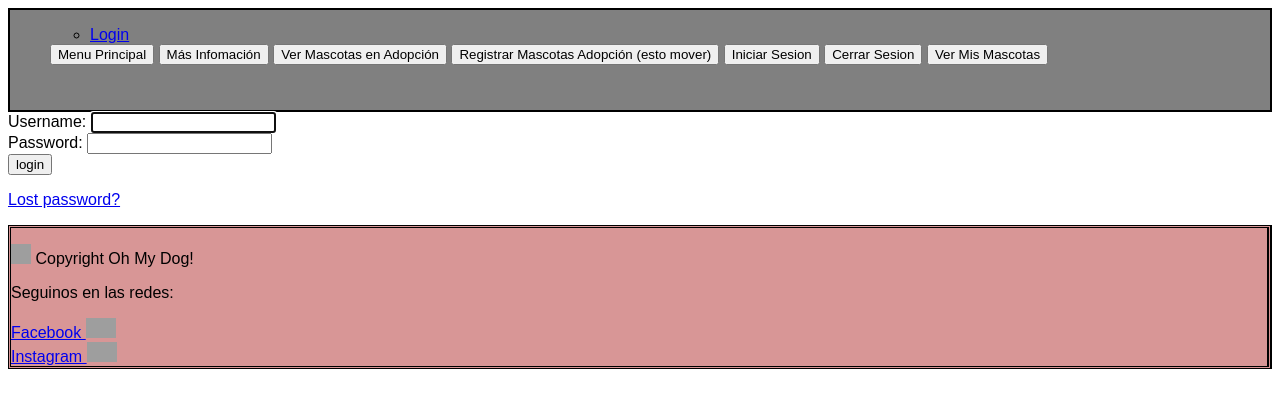
After one commit to dome0luis0valentin/OhMyDog, a Django app: page /accounts/login/ in a window 1280 px wide. The commit adds this page. Shown: the top 408 px of the page. Run offline with Django 4.2, Linux system fonts and the light colour scheme; grey boxes are pictures that could not be loaded.

Commit message:
Agrego inicio de seción, cierre de secion y olivido de contraseña

```diff
--- a/OhMyDog/settings.py
+++ b/OhMyDog/settings.py
@@ -131,3 +131,8 @@ STATIC_URL = 'static/'
 # https://docs.djangoproject.com/en/4.1/ref/settings/#default-auto-field
 
 DEFAULT_AUTO_FIELD = 'django.db.models.BigAutoField'
+
+# Redirect to home URL after login (Default redirects to /accounts/profile/)
+LOGIN_REDIRECT_URL = '/'
+
+EMAIL_BACKEND = 'django.core.mail.backends.console.EmailBackend'
--- a/main/urls.py
+++ b/main/urls.py
@@ -27,3 +27,8 @@ urlpatterns = [
     path('ver_mis_mascotas/<int:pk>', views.MascotaDetailView.as_view(), name='detalle de mis mascota'),
 
 ]
+
+#Add Django site authentication urls (for login, logout, password management)
+urlpatterns += [
+    path('accounts/', include('django.contrib.auth.urls')),
+]
--- a/templates/partials/_header.html
+++ b/templates/partials/_header.html
@@ -1,6 +1,16 @@
 <footer style="background-color: gray; height: 100px; border-width: 2px; border-style:double;">
     <nav>
         <ul>
+            <ul class="sidebar-nav">
+
+               {% if user.is_authenticated %}
+                 <li>User: {{ user.get_username }}</li>
+                 <li><a href="{% url 'logout'%}?next={{request.path}}">Logout</a></li>
+               {% else %}
+                 <li><a href="{% url 'login'%}?next={{request.path}}">Login</a></li>
+               {% endif %}
+            </ul>
+
             <form style="display: inline-block; " action="http://127.0.0.1:8000/menu_principal/">
                 <input type="submit" value="Menu Principal" />
             </form>
@@ -15,8 +25,12 @@
                 <input type="submit" value="Registrar Mascotas Adopción (esto mover)" />
             </form>
 
-            <form style="display: inline-block;" action="http://127.0.0.1:8000/inisio_Sesion/">
+            <form style="display: inline-block;" action="http://127.0.0.1:8000/accounts/login/">
                 <input type="submit" value="Iniciar Sesion" />
+            </form>
+
+            <form style="display: inline-block;" action="http://127.0.0.1:8000/accounts/logout/">
+                <input type="submit" value="Cerrar Sesion" />
             </form>
 
             <form style="display: inline-block;" action="http://127.0.0.1:8000/ver_mis_mascotas/">
--- /dev/null
+++ b/templates/registration/login.html
@@ -0,0 +1,39 @@
+{% extends "base.html" %}
+
+{% block content %}
+
+{% if form.errors %}
+<p>Your username and password didn't match. Please try again.</p>
+{% endif %}
+
+{% if next %}
+    {% if user.is_authenticated %}
+    <p>Your account doesn't have access to this page. To proceed,
+    please login with an account that has access.</p>
+    {% else %}
+    <p>Please login to see this page.</p>
+    {% endif %}
+{% endif %}
+
+<form method="post" action="{% url 'login' %}">
+{% csrf_token %}
+
+<div>
+  <td>{{ form.username.label_tag }}</td>
+  <td>{{ form.username }}</td>
+</div>
+<div>
+  <td>{{ form.password.label_tag }}</td>
+  <td>{{ form.password }}</td>
+</div>
+
+<div>
+  <input type="submit" value="login" />
+  <input type="hidden" name="next" value="{{ next }}" />
+</div>
+</form>
+
+{# Assumes you setup the password_reset view in your URLconf #}
+<p><a href="{% url 'password_reset' %}">Lost password?</a></p>
+
+{% endblock %}
--- /dev/null
+++ b/templates/registration/password_reset_done.html
@@ -0,0 +1,4 @@
+{% extends "base.html" %}
+{% block content %}
+<p>We've emailed you instructions for setting your password. If they haven't arrived in a few minutes, check your spam folder.</p>
+{% endblock %}
--- /dev/null
+++ b/templates/registration/password_reset_email.html
@@ -0,0 +1,2 @@
+Someone asked for password reset for email {{ email }}. Follow the link below:
+{{ protocol}}://{{ domain }}{% url 'password_reset_confirm' uidb64=uid token=token %}
```
Also changed, not shown: main/views.py (+10 -2 lines), templates/registration/logged_out.html (added, +7 -0 lines), templates/registration/password_reset_complete.html (added, +7 -0 lines), templates/registration/password_reset_confirm.html (added, +33 -0 lines), templates/registration/password_reset_form.html (added, +10 -0 lines), db.sqlite3.
